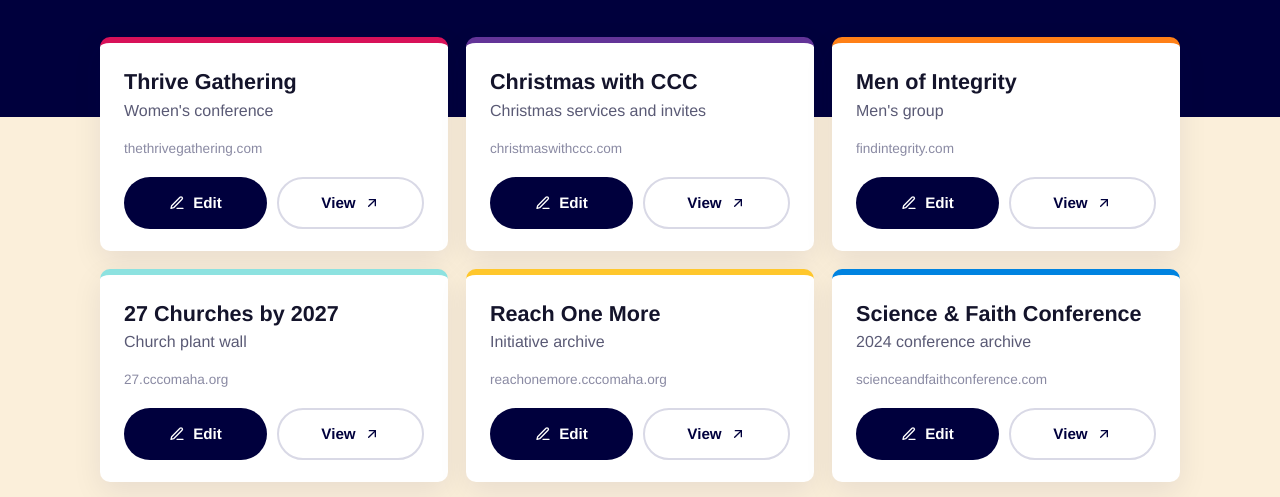
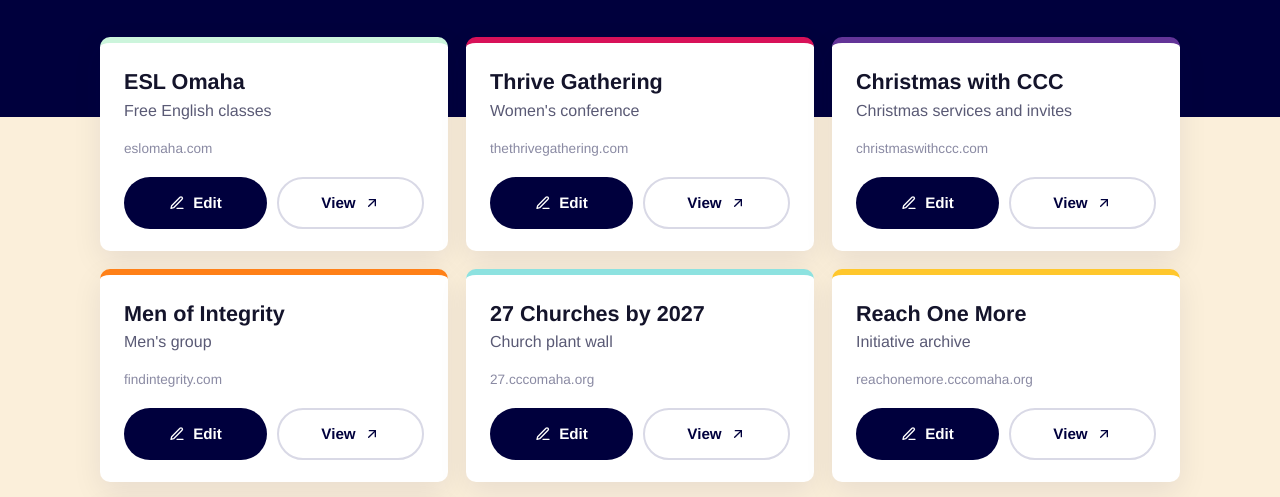
Before and after one commit to ccc-omaha/site-editor, a plain HTML site: page index.html in a window 1280 px wide. Shown: the part 273-770 px from the top of the page. Drawn offline with Linux system fonts and the light colour scheme; a web font is replaced by a local one.

Commit message:
Add ESL Omaha to the site editor
Co-Authored-By: Claude Opus 5.5 <noreply@anthropic.com>
Claude-Session: https://claude.ai/code/session_0174zmuFKEx6XobCVT7B3stx

```diff
--- a/index.html
+++ b/index.html
@@ -62,6 +62,15 @@
 <main>
   <div class="wrap">
     <div class="grid">
+      <article class="site" style="--c:#CCF5DC">
+        <h2>ESL Omaha</h2>
+        <p class="purpose">Free English classes</p>
+        <p class="url">eslomaha.com</p>
+        <div class="actions">
+          <a class="btn edit" href="https://app.pagescms.org/ccc-omaha/esl-omaha/main" target="_blank" rel="noopener"><svg viewBox="0 0 24 24" aria-hidden="true"><path d="M12 20h9"/><path d="M16.5 3.5a2.1 2.1 0 0 1 3 3L7 19l-4 1 1-4Z"/></svg>Edit</a>
+          <a class="btn view" href="https://eslomaha.com" target="_blank" rel="noopener">View <svg viewBox="0 0 24 24" aria-hidden="true"><path d="M7 17 17 7"/><path d="M8 7h9v9"/></svg></a>
+        </div>
+      </article>
       <article class="site" style="--c:#D81159">
         <h2>Thrive Gathering</h2>
         <p class="purpose">Women's conference</p>
```
Also changed, not shown: content/sites.json (+7 -0 lines).
